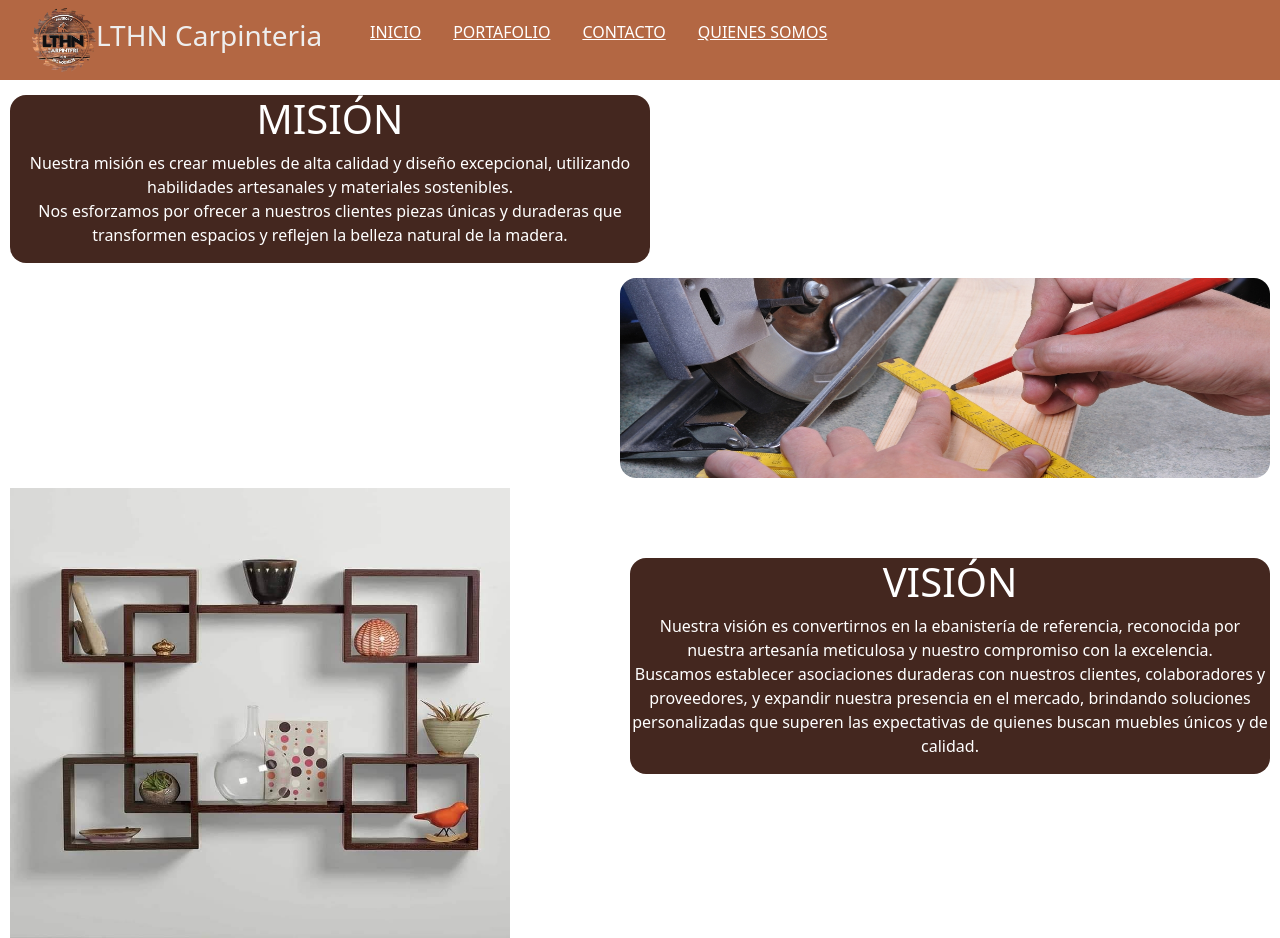
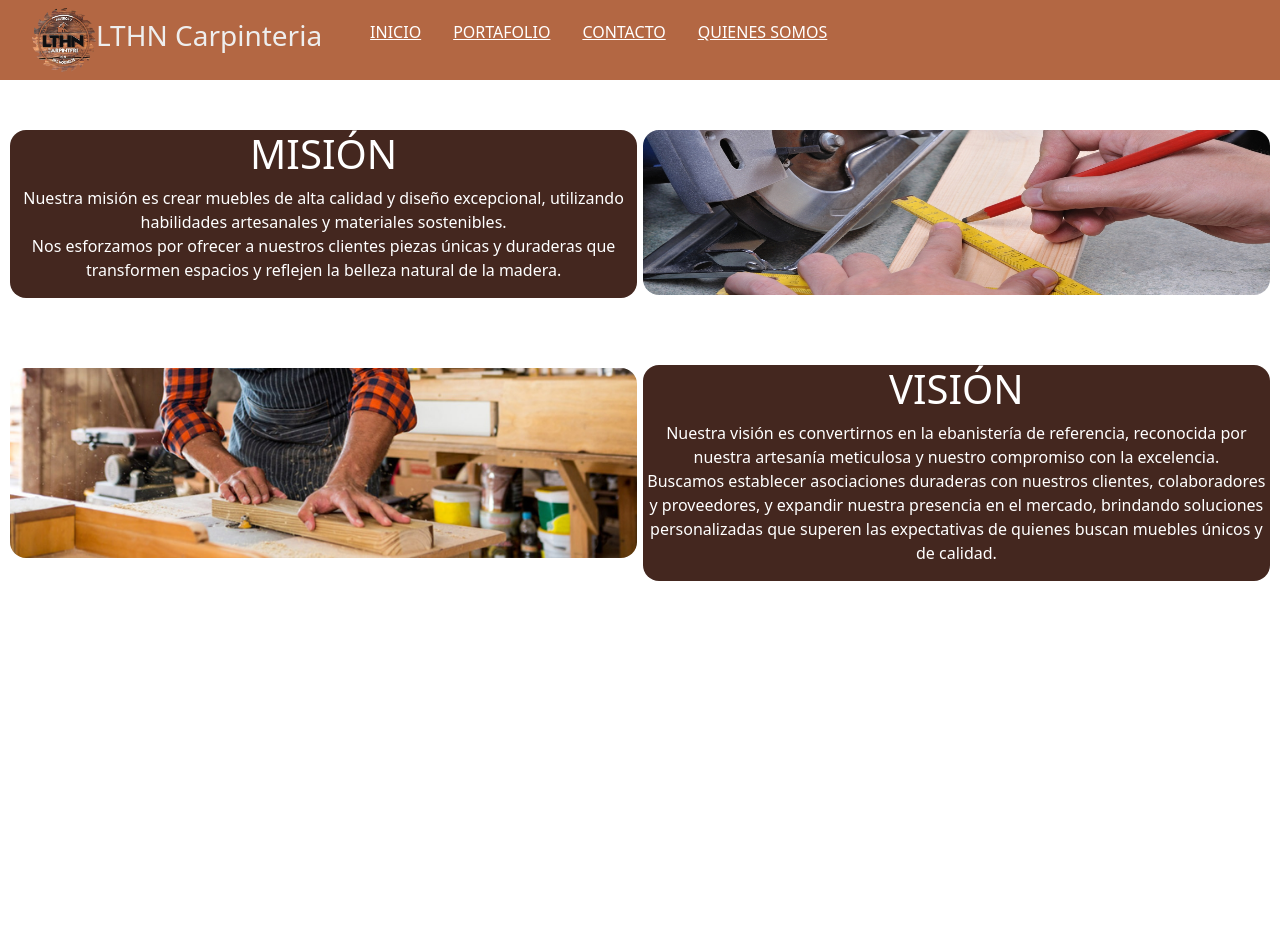
Before and after one commit to AnaMorales4/Carpinteria, a React (Create React App) app: page /Info in a window 1280 px wide. After the commit the page ends 800 px from the top, so only its background shows below. Built offline with nearby package versions, Linux system fonts and the light colour scheme.

Commit message:
quienesosmos

```diff
--- a/src/Estilo/textos.css
+++ b/src/Estilo/textos.css
@@ -28,10 +28,10 @@
 }
 .mision{
     text-align: center;
-    width: 50%;
+    width: 49%;
     color: white;
     background-color: #44271F;
-    margin-top: 15px;
+    margin-top: 50px;
     grid-column-start: auto;
     border-radius: 1em;
     float: left;
@@ -39,26 +39,28 @@
 }
 .vision{
     text-align: center;
-    width: 50%;
+    width: 49%;
     color: white;
     background-color: #44271F;
-    margin-top: 80px;
+    margin-top: 70px;
     grid-column-start: auto;
     border-radius: 1em;
     float: right;
     margin-right: 10px;}
 .info1{
     float: right;
-    width: 650px;
-    height: 200px;
+    width: 49%;
+    height: 165px;
     margin-right:10px;
-    margin-top: 15px;
+    margin-top: 50px;
     border-radius: 1em;
 }
 .info2{
+    border-radius: 1em;
     float: left;
-    width: 500px;
-    height: 450px;
+    width: 49%;
+    height: 190px;
     margin-left: 10px;
-    margin-top: 10px;
+    margin-top: 70px;
+
 }
```
Also changed, not shown: src/Imagenes/info2.jpg.
